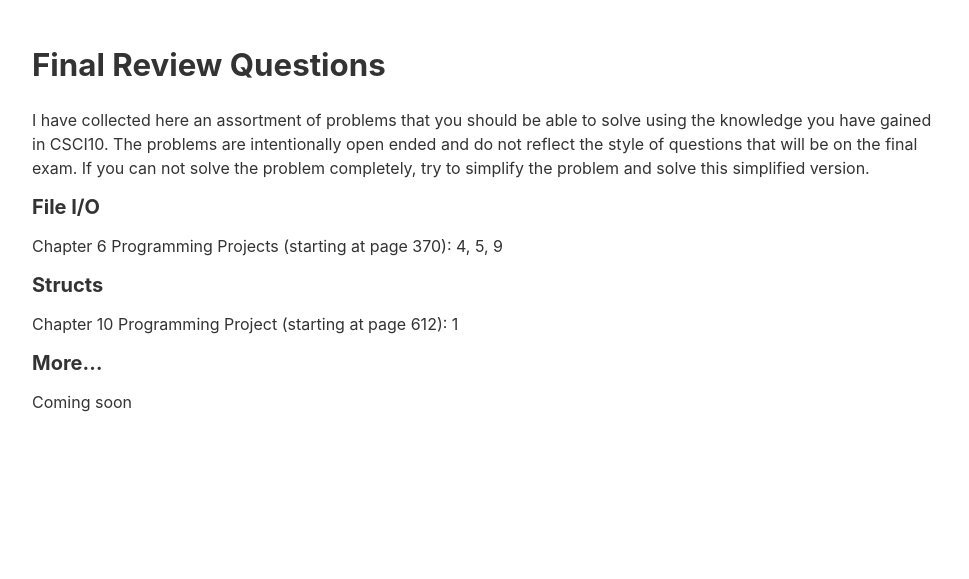
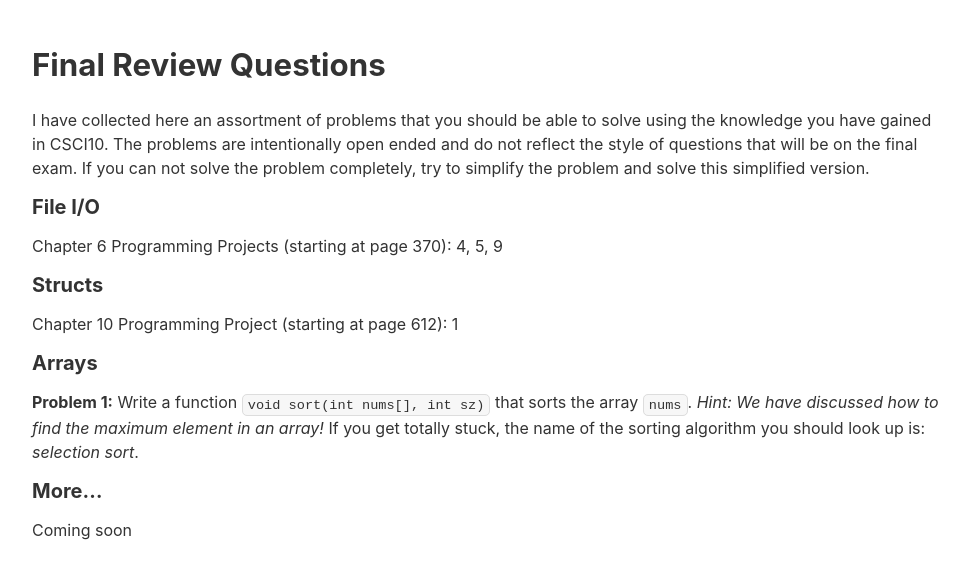
Before and after one commit to jacksonjw12/mbannister.github.io, a Jekyll site: the page built from _teaching/10-f16/Slides/final_qs.md, in a window 1280 px wide. Shown: the top 579 px of the page, without its empty margins (152-1121 px from the left). Built offline with Jekyll 4.4.1, drawn with Linux system fonts in a browser that asks for light colours.

Commit message:
Add another review question.

```diff
--- a/_teaching/10-f16/Slides/final_qs.md
+++ b/_teaching/10-f16/Slides/final_qs.md
@@ -20,6 +20,12 @@ Chapter 6 Programming Projects (starting at page 370): 4, 5, 9
 
 Chapter 10 Programming Project (starting at page 612): 1
 
+### Arrays
+
+__Problem 1:__ Write a function `void sort(int nums[], int sz)` that sorts the
+array `nums`. _Hint: We have discussed how to find the maximum element in an array!_ If you get totally stuck, the name of the sorting algorithm you should
+look up is: _selection sort_.
+
 ### More...
 
 Coming soon
```
